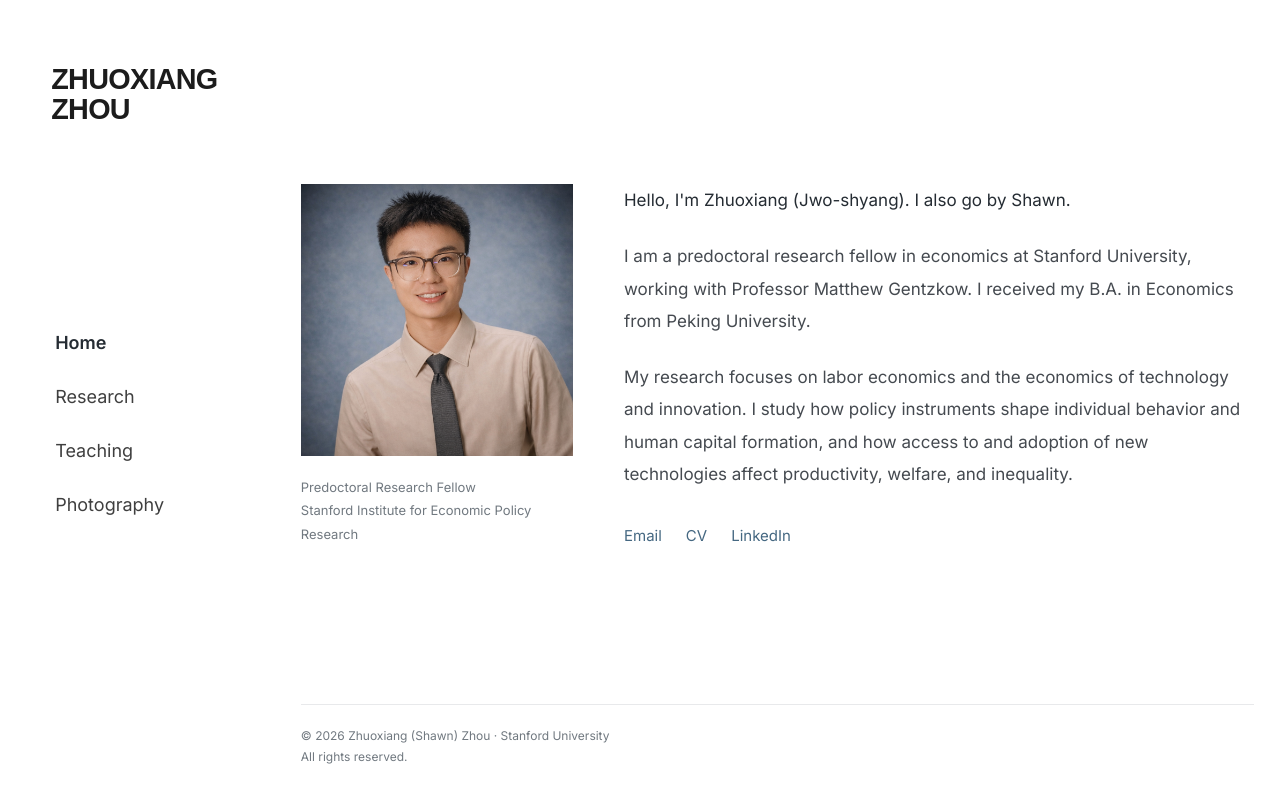
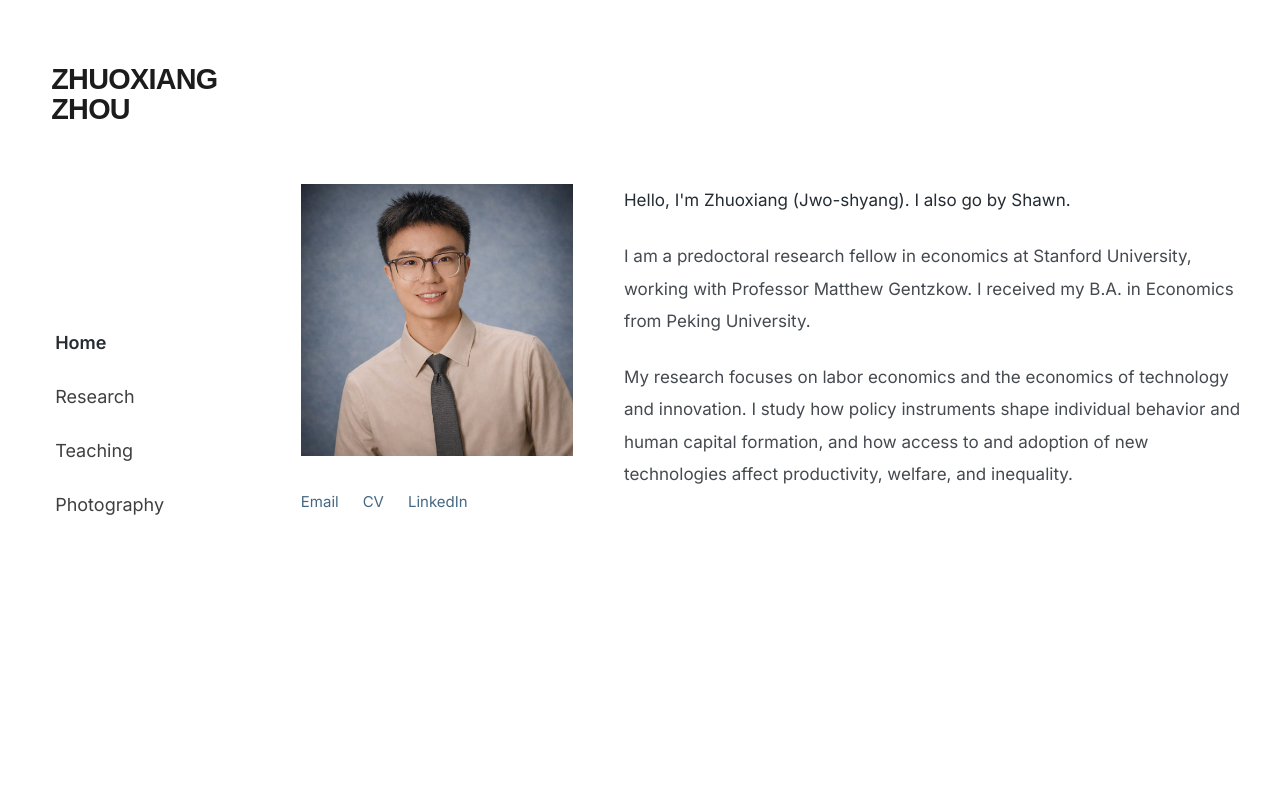
Before and after one commit to zhuoxiang-zhou/my-academic-site, a React (Vite) app: page /#/ in a window 1280 px wide. Built offline with nearby package versions, Linux system fonts and the light colour scheme; a web font is replaced by a local one.

Commit message:
#23 Move contact links below portrait and remove footer

```diff
--- a/App.tsx
+++ b/App.tsx
@@ -1,7 +1,6 @@
 import React, { useEffect, useRef } from 'react';
 import { HashRouter as Router, Routes, Route, useLocation } from 'react-router-dom';
 import Navbar from './components/Navbar';
-import Footer from './components/Footer';
 import Home from './pages/Home';
 import Research from './pages/Research';
 import Teaching from './pages/Teaching';
@@ -57,7 +56,6 @@ export const SiteLayout: React.FC = () => {
             <Route path="/photography" element={<Photography />} />
           </Routes>
         </main>
-        <Footer />
       </div>
     </div>
   );
--- a/components/Footer.tsx
+++ /dev/null
@@ -1,11 +0,0 @@
-import React from 'react';
-import { SITE_CONFIG } from '../constants';
-
-const Footer: React.FC = () => (
-  <footer className="site-footer">
-    <p>&copy; {new Date().getFullYear()} {SITE_CONFIG.name} · {SITE_CONFIG.institution}</p>
-    <p>All rights reserved.</p>
-  </footer>
-);
-
-export default Footer;
--- a/index.css
+++ b/index.css
@@ -124,13 +124,6 @@ body { margin: 0; }
   object-fit: cover;
 }
 
-.home-affiliation {
-  margin: 1.25rem 0 0;
-  color: #717980;
-  font-size: 0.8125rem;
-  line-height: 1.8;
-}
-
 .home-biography p {
   margin: 0 0 1.5rem;
   font-size: 1.0625rem;
@@ -160,16 +153,6 @@ body { margin: 0; }
   text-underline-offset: 4px;
 }
 
-.site-footer {
-  margin: 3rem var(--content-right-inset) 0 var(--content-inset);
-  padding: 1.25rem 0 2rem;
-  border-top: 1px solid #e8e9eb;
-  color: #717980;
-  font-size: 0.75rem;
-  line-height: 1.8;
-}
-
-.site-footer p { margin: 0; }
 .teaching-list { display: grid; gap: 2.5rem; }
 
 /* Research follows the spacious, unbulleted reference. Metadata stays on
@@ -282,10 +265,8 @@ body { margin: 0; }
   .sidebar-navigation { gap: 0.375rem; padding-left: 0; }
   .sidebar-navigation a { font-size: 0.8125rem; }
   .site-page { padding-top: 2rem; padding-left: 0.5rem; }
-  .home-affiliation { display: none; }
   .home-biography p { font-size: 0.9375rem; line-height: 1.85; }
   .home-links { gap: 0.25rem 1rem; }
-  .site-footer { margin-left: 0.5rem; }
 }
 
 @container site-content (max-width: 15rem) {
--- a/pages/Home.tsx
+++ b/pages/Home.tsx
@@ -5,7 +5,7 @@ const Home: React.FC = () => (
   <div className="site-page home-page">
     <h1 className="sr-only">{SITE_CONFIG.name}</h1>
     <div className="home-grid">
-      <div>
+      <div className="home-profile">
         <img
           src="/images/bio.jpg"
           alt={SITE_CONFIG.name}
@@ -13,18 +13,6 @@ const Home: React.FC = () => (
           height={1015}
           className="home-portrait"
         />
-        <p className="home-affiliation">
-          Predoctoral Research Fellow<br />
-          {SITE_CONFIG.title}
-        </p>
-      </div>
-
-      <div className="home-biography">
-        <p className="home-greeting">
-          Hello, I'm Zhuoxiang (<em>Jwo-shyang</em>). I also go by Shawn.
-        </p>
-        <p>{SITE_CONFIG.bio}</p>
-        <p>{SITE_CONFIG.bio2}</p>
         <div className="home-links" aria-label="Contact and curriculum vitae">
           <a href={`mailto:${SITE_CONFIG.email}`}>Email</a>
           <a href="/cv.pdf" target="_blank" rel="noopener noreferrer">CV</a>
@@ -35,6 +23,14 @@ const Home: React.FC = () => (
           )}
         </div>
       </div>
+
+      <div className="home-biography">
+        <p className="home-greeting">
+          Hello, I'm Zhuoxiang (<em>Jwo-shyang</em>). I also go by Shawn.
+        </p>
+        <p>{SITE_CONFIG.bio}</p>
+        <p>{SITE_CONFIG.bio2}</p>
+      </div>
     </div>
   </div>
 );
```
Also changed, not shown: 2 other files (tests, documents, lock files or other folders).
